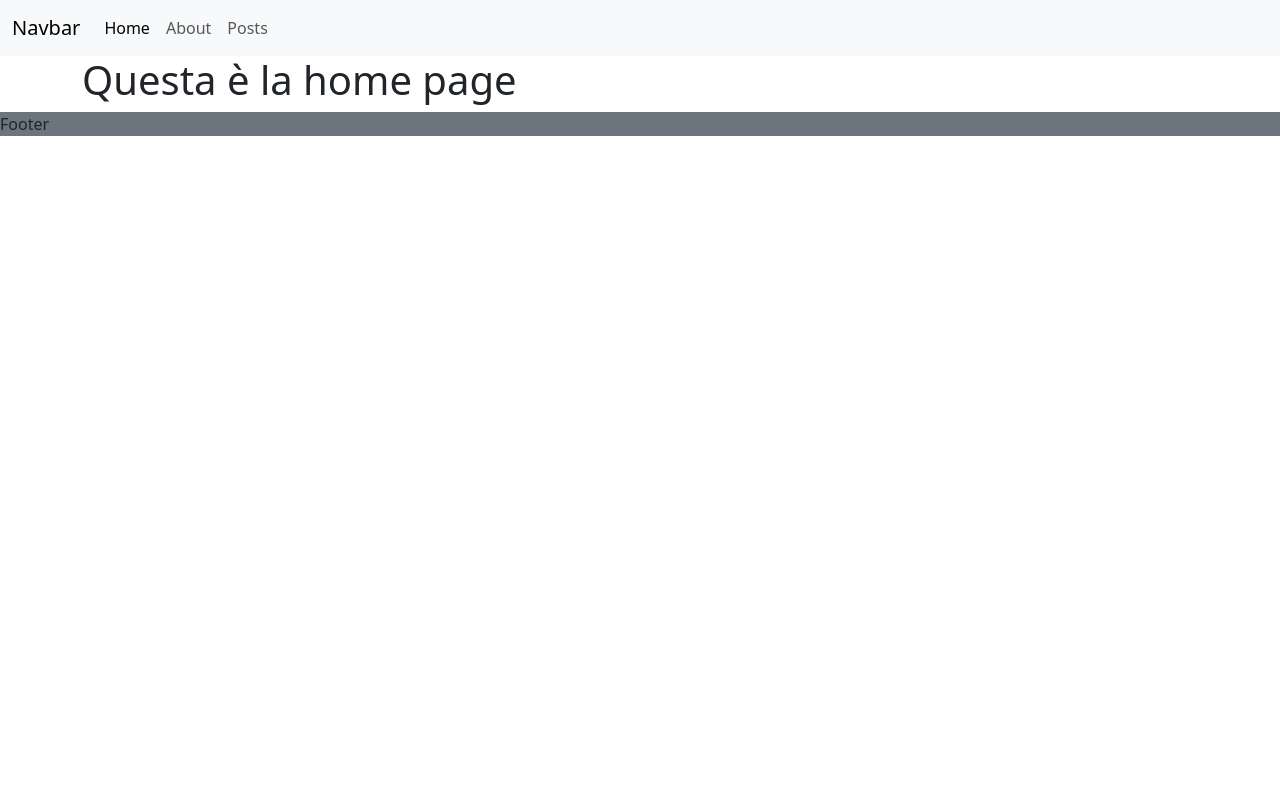
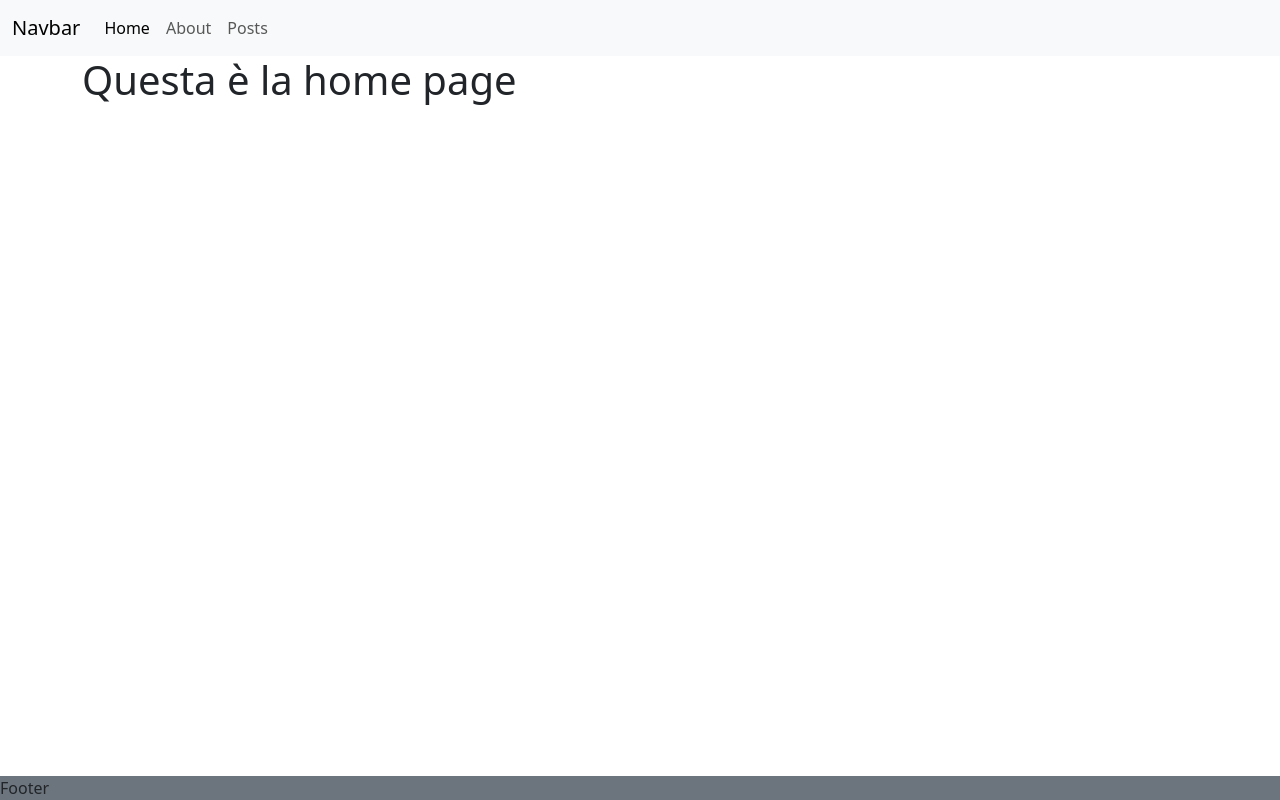
Before and after one commit to giuseppeesposito22/react-router, a React (Vite) app: page / in a window 1280 px wide. Built offline with nearby package versions, Linux system fonts and the light colour scheme.

Commit message:
add style

```diff
--- a/src/assets/css/index.css
+++ b/src/assets/css/index.css
@@ -0,0 +1,9 @@
+#root {
+  display: flex;
+  flex-direction: column;
+  height: 100vh;
+}
+
+main {
+  flex-grow: 1;
+}
```
